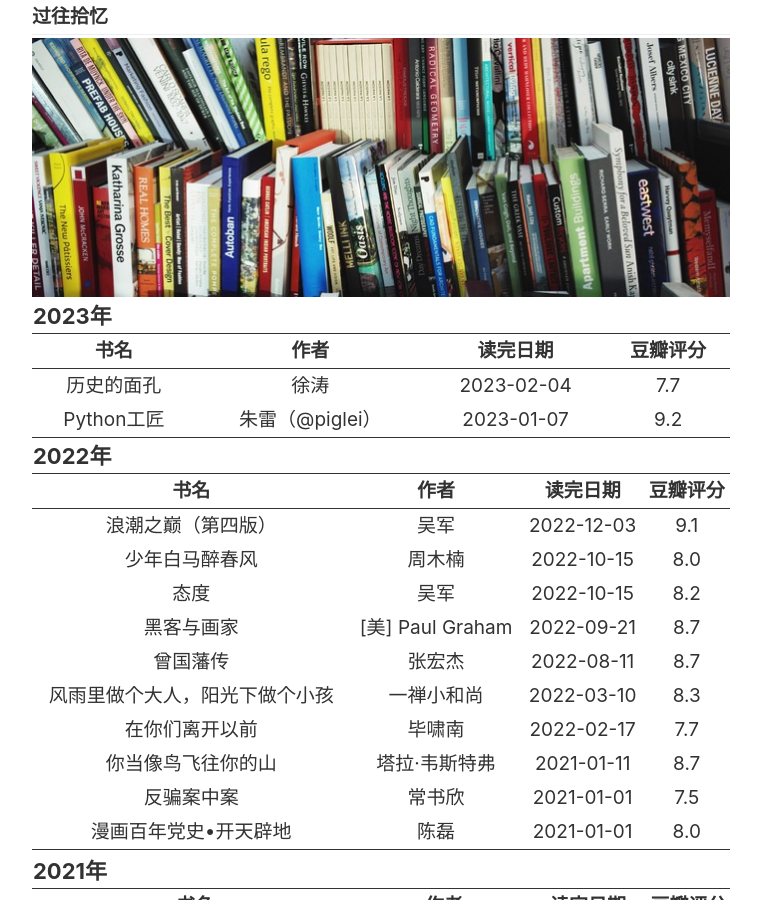
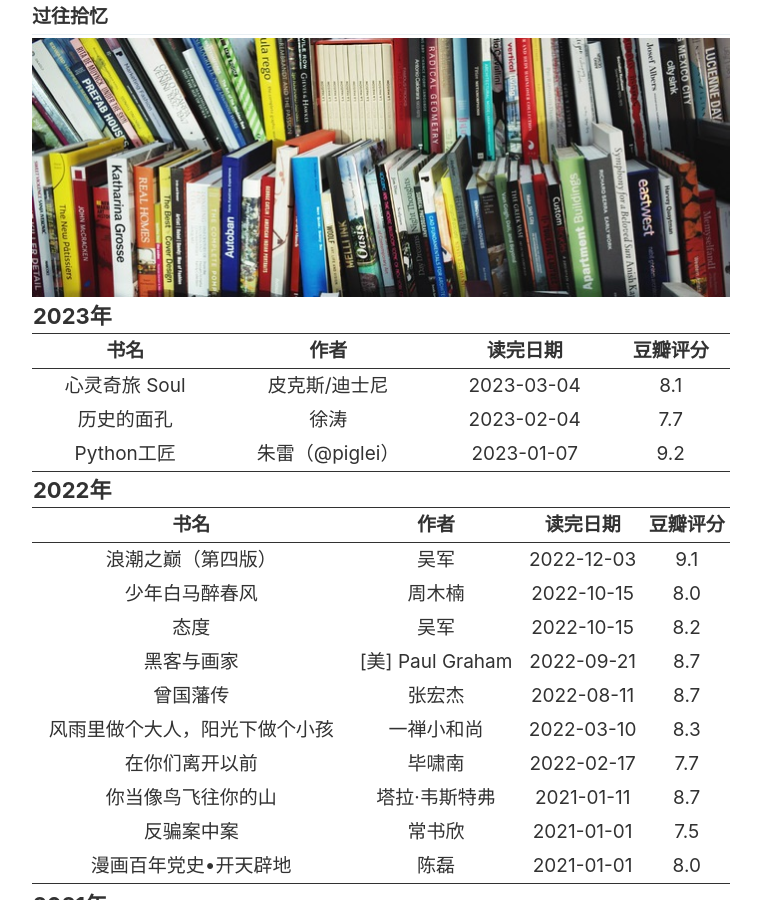
Before and after one commit to SWHL/SWHL.github.io, a Jekyll site: the page built from _pages/books.md, in a window 1280 px wide and 900 px high. Shown: the whole window, without its empty margins (259-1020 px from the left). Built offline with Jekyll 4.4.1, drawn with Linux system fonts in a browser that asks for light colours.

Commit message:
Update book and video

```diff
--- a/_pages/books.md
+++ b/_pages/books.md
@@ -16,6 +16,12 @@ image: "./images/pages/books.jpg"
         </tr>
 　　</thead>
     <tbody>
+    　　<tr>
+    　　　　　<td><a href="https://book.douban.com/subject/35288960/" target="_blank">心灵奇旅 Soul</a></td>
+    　　　　　<td>皮克斯/迪士尼</td>
+    　　　　　<td>2023-03-04</td>
+    　　　　　<td>8.1</td>
+    　　</tr>
     　　<tr>
     　　　　　<td><a href="https://book.douban.com/subject/35304871/" target="_blank">历史的面孔</a></td>
     　　　　　<td>徐涛</td>
```
Also changed, not shown: _pages/videos.md (+5 -0 lines).
